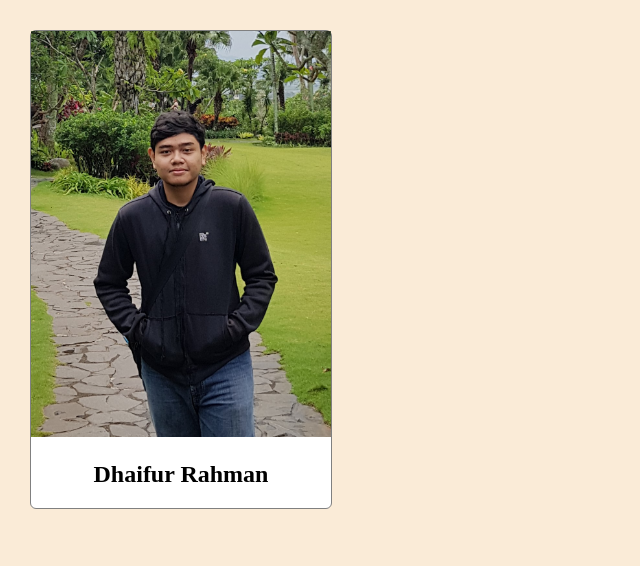
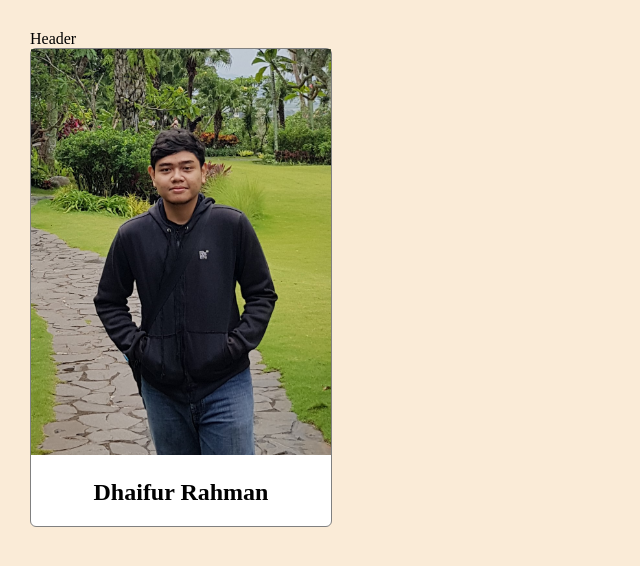
Before and after one commit to dhaifur/my-repo-from-remote, a plain HTML site: page index.html in a window 1280 px wide. Shown: the top 566 px of the page, without its empty margins (0-640 px from the left). Drawn offline with Linux system fonts and the light colour scheme; files whose address does not match are found by name.

Commit message:
added new div as header container with id = header

```diff
--- a/index.html
+++ b/index.html
@@ -4,6 +4,7 @@
         <link rel="stylesheet" href="style.css">
     </head>
     <body>
+        <div id="header">Header</div>
         <div id="profile-container">
             <img src="D:\Bangkit\WebProjects\MyNewProject\images\dave.jpg" alt="" id="profile-image">
             <h2 id="profile-name">Dhaifur Rahman</h2>
```
